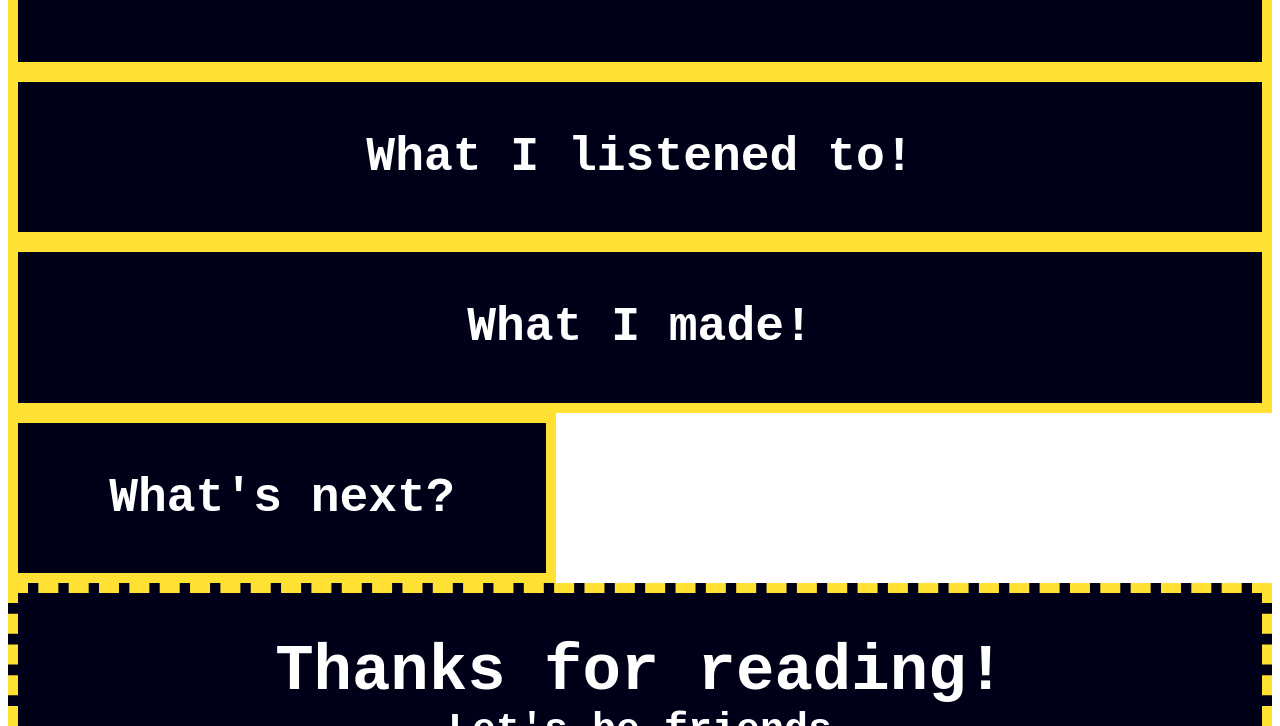
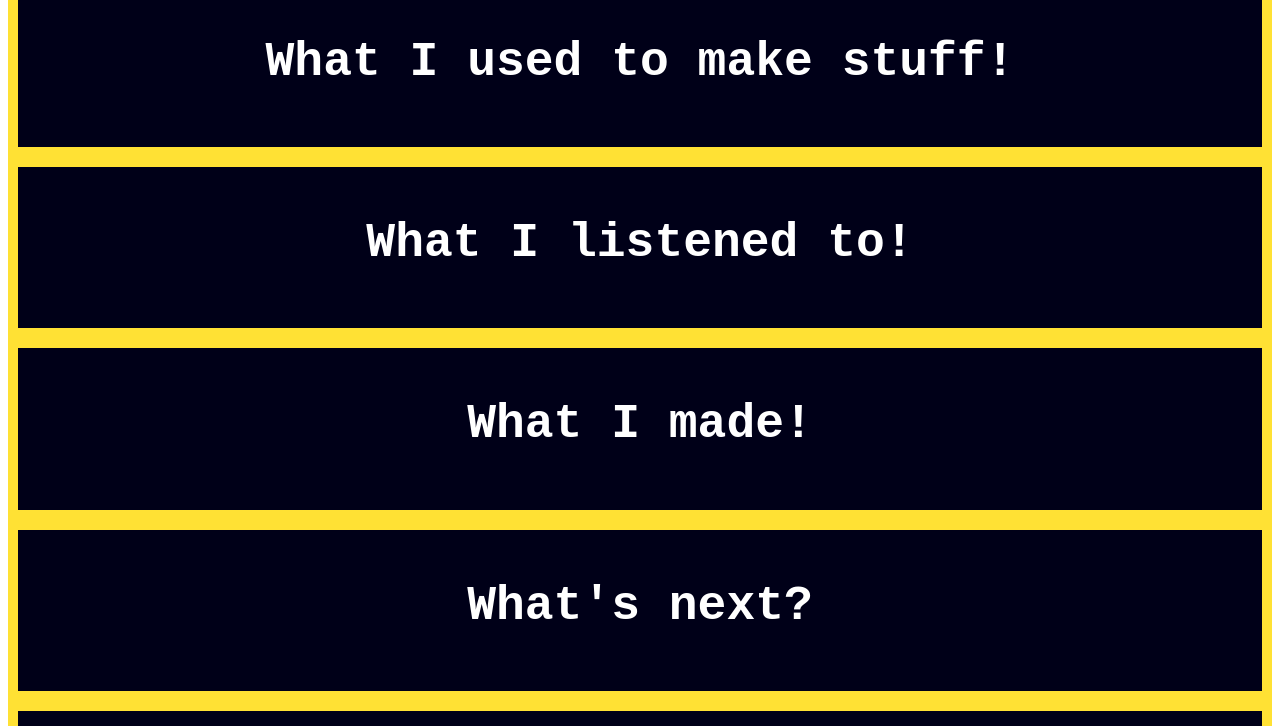
Before and after one commit to DaveyDevs/100daysofcode, a plain HTML site: page index.html in a window 1280 px wide. Shown: the part 810-1536 px from the top of the page. Drawn offline with Linux system fonts and the light colour scheme.

Commit message:
Better font and button styling

```diff
--- a/index.html
+++ b/index.html
@@ -19,12 +19,12 @@
         <h1>Davey Devs</h1>
         <h2>🤙#100DaysOfCode - Round 1!🤙</h2>
         <p>
-        Anybody can/should do this challenge, but it's great for anyone starting
-        off their coding journey. Here's an assemblage of my notes and
-        recommendations for any beginners 😊
+          Anybody can/should do this challenge, but it's great for anyone
+          starting off their coding journey. Here's an assemblage of my notes
+          and recommendations for any beginners 😊
         </p>
+      </header>
     </div>
-    </header>
     <div class="grid-section">
       <button class="section-button" id="topics">
         <h1>What I studied!</h1>
@@ -71,6 +71,7 @@
           </ul>
         </div>
       </button>
+    </div>
     <div class="grid-section">
       <button class="section-button" id="resources">
         <h1>How I studied!</h1>
@@ -87,11 +88,13 @@
               </p>
             </li>
             <li>
-            <a href="https://javascript30.com/" target="_blank">Javascript30</a>
+              <a href="https://javascript30.com/" target="_blank"
+                >Javascript30</a
+              >
               <p>
                 30 projects involving all kinds of uses for Javascript and a
-              better understanding of the DOM. An excellent way to practice ES6
-              methods and syntax as well
+                better understanding of the DOM. An excellent way to practice
+                ES6 methods and syntax as well
               </p>
             </li>
             <li>
@@ -120,12 +123,12 @@
                 >Screen reader workshop 101</a
               >
             </li>
-          <li><a href="https://edabit.com/challenges/javascript">edabit</a></li>
             <li>
+              <a href="https://edabit.com/challenges/javascript">edabit</a> &
               <a href="https://www.codewars.com/" target="_blank">Codewars</a>
               <p>
-              Both edabit and Codewars are a solid way to practice your problem
-              solving and algorithm skills
+                Both edabit and Codewars are a solid way to practice your
+                problem solving and algorithm skills
               </p>
             </li>
             <li>
@@ -135,8 +138,8 @@
               <p>
                 This app was an answer to practicing Javascript skills while on
                 the train to/from work. JS basics along with practice with SVGs.
-              Fun and meant for all ages, really easy to use for a mobile app as
-              well.
+                Fun and meant for all ages, really easy to use for a mobile app
+                as well.
               </p>
             </li>
           </ul>
@@ -166,7 +169,9 @@
               <p>
                 A great place to stage and show off small projects. I highly
                 recommend signing up for their
-              <a href="https://codepen.io/spark/" target="_blank">newsletter</a>
+                <a href="https://codepen.io/spark/" target="_blank"
+                  >newsletter</a
+                >
                 for tons of inspiration
               </p>
             </li>
@@ -239,6 +244,7 @@
           </ul>
         </div>
       </button>
+    </div>
     <div class="grid-section">
       <button class="section-button" id="projects">
         <h1>What I made!</h1>
@@ -269,8 +275,9 @@
                 >"Hello is for horses"</a
               >
               <p>
-              ...I don't know, either. But yeah, I made a bunch of small one-off
-              sites like this when I would learn about certain concepts
+                ...I don't know, either. But yeah, I made a bunch of small
+                one-off sites like this when I would learn about certain
+                concepts
               </p>
             </li>
             <li>
@@ -295,14 +302,15 @@
           </ul>
         </div>
       </button>
+    </div>
     <div class="grid-section">
       <footer>
         <h1>Thanks for reading!</h1>
         <h2>- Let's be friends -</h2>
         <p>
           <a href="https://twitter.com/daveydevs" target="_blank"
-          ><i class="fab fa-twitter"></i> @DaveyDevs</a>
-
+            ><i class="fab fa-twitter"></i> @DaveyDevs</a
+          >
         </p>
       </footer>
     </div>
--- a/script.js
+++ b/script.js
@@ -7,8 +7,10 @@ function openContent() {
   let content = this.querySelector(".content");
   if (content.style.maxHeight) {
     content.style.maxHeight = null;
+    content.style.visibility = "invisible";
   } else {
     content.style.maxHeight = content.scrollHeight + "px";
+    content.style.visibility = "visible";
   }
 }
 
--- a/style.scss
+++ b/style.scss
@@ -9,8 +9,13 @@ body {
   background: $textColor;
 }
 
+.grid-section {
+  background: $primary;
+  padding: 1rem;
+  border: 10px solid $secondary;
+}
+
 header {
-  background: $primary;
   text-align: center;
   border: 10px dashed $secondary;
   h1 {
@@ -31,10 +36,11 @@ header {
 
 .section-button {
   background: $primary;
-  padding: 1rem;
-  border: 10px solid $secondary;
+  width: auto;
+  border: none;
   color: $textColor;
   font-family: inherit;
+  width: 100%;
 
   h1 {
     font-size: 3rem;
@@ -45,7 +51,9 @@ header {
     max-height: 0;
     text-align: left;
     overflow: hidden;
+    visibility: hidden;
     transition: max-height 0.2s ease-in-out;
+    font-size: 2rem;
   }
 
   i {
@@ -54,7 +62,7 @@ header {
   }
 
   a:link {
-    font-size: 1.5rem;
+    font-size: 2rem;
     color: $secondary;
     background-color: transparent;
     text-decoration: none;
```
Also changed, not shown: style.css, 1 other file. Lines whose indentation alone changed are shown as unchanged.
